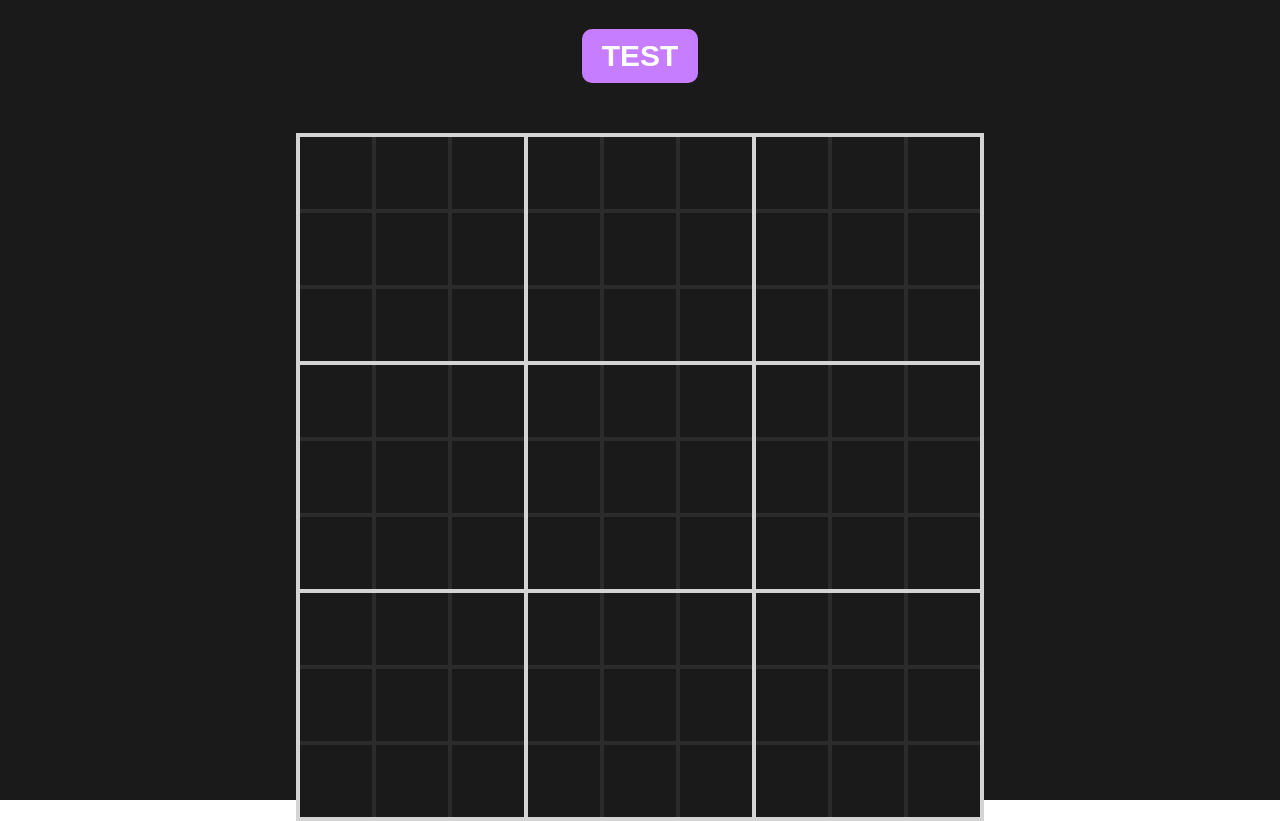
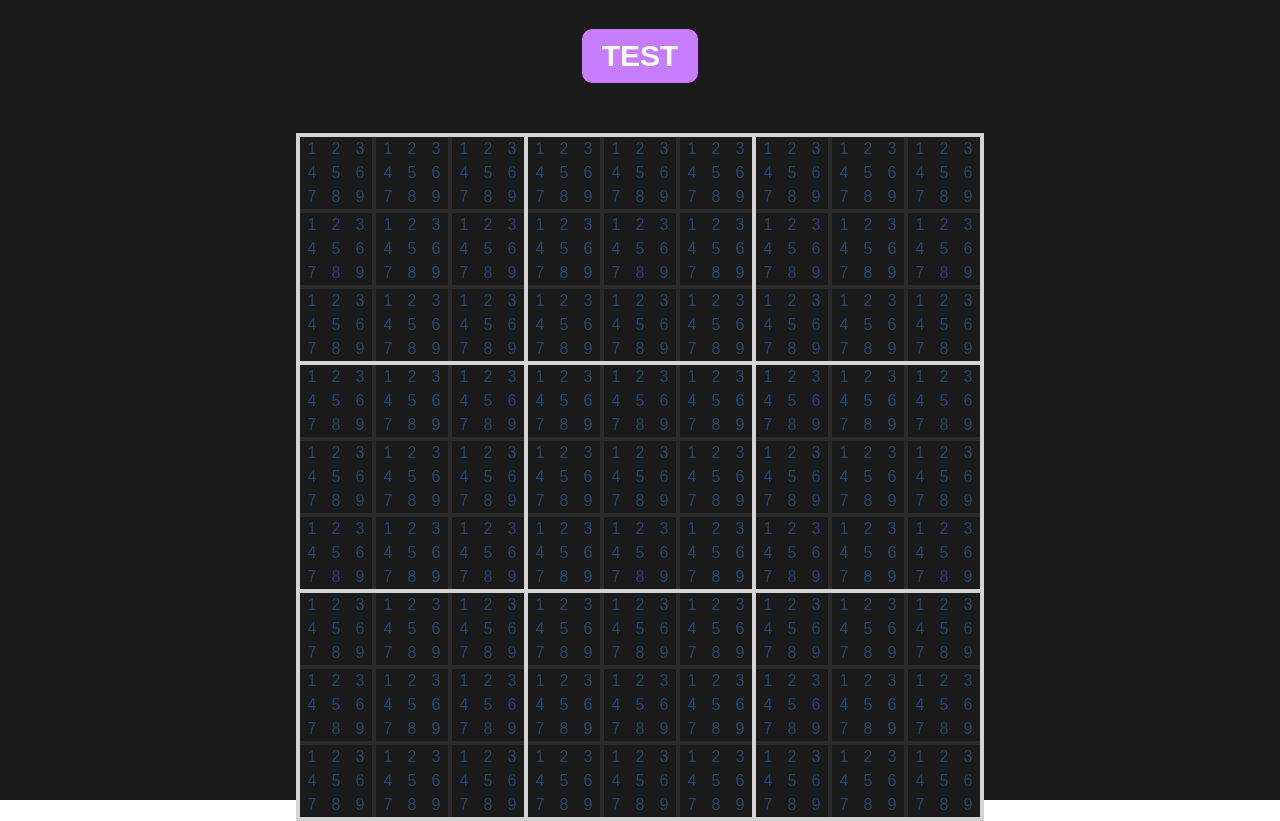
Before and after one commit to MadeYouLoook/Sudoku-React, a React (Create React App) app: page / in a window 1280 px wide. Built offline with nearby package versions, Linux system fonts and the light colour scheme; the HTML template or start-up script is replaced by a standard one.

Commit message:
added notes skeleton

```diff
--- a/src/App.css
+++ b/src/App.css
@@ -36,7 +36,6 @@ body {
 	/* calc(var(--boardHeight) + var(--gridGap) * 2); */
 	background-color: var(--gridLineColor);
 	border: 4px solid var(--blockGridLineColor);
-
 }
 
 .boardWrapper > * {
@@ -50,8 +49,12 @@ body {
 
 .boardBackground {
 	display: grid;
-	grid-template-columns: var(--innerBlock) var(--gridGap) var(--innerBlock) var(--gridGap) var(--innerBlock);
-	grid-template-rows: var(--innerBlock) var(--gridGap) var(--innerBlock) var(--gridGap) var(--innerBlock);
+	grid-template-columns:
+		var(--innerBlock) var(--gridGap) var(--innerBlock) var(--gridGap)
+		var(--innerBlock);
+	grid-template-rows:
+		var(--innerBlock) var(--gridGap) var(--innerBlock) var(--gridGap)
+		var(--innerBlock);
 
 	height: var(--boardHeight);
 	width: var(--boardHeight);
@@ -67,22 +70,43 @@ body {
 	z-index: 1;
 }
 
-.cell {
-	display: flex;
+.cellWrapper {
+	position: relative;
 	height: var(--cellHeight);
 	width: var(--cellHeight);
-	justify-content: center;
-	align-items: center;
-	font-size: var(--cellFontSize);
 	transition: background-color 400ms;
+	user-select: none;
+
 	cursor: default;
-
-	user-select: none;
+	outline: none;
 }
 
-.cell:focus {
-	outline: none;
-	background-color: var(--cellFocusColor);
+.cell {
+	position: absolute;
+	height: 100%;
+	width: 100%;
+	display: flex;
+	align-items: center;
+	justify-content: center;
+	z-index: 1;
+	font-size: var(--cellFontSize);
+}
+
+.notes {
+	height: 100%;
+	width: 100%;
+	z-index: 0;
+	display: grid;
+	grid-template-columns: repeat(3, calc(var(--cellHeight) / 3));
+	grid-template-rows: repeat(3, calc(var(--cellHeight) / 3));
+}
+
+.note {
+	height: 100%;
+	width: 100%;
+	display: flex;
+	align-items: center;
+	justify-content: center;
 }
 
 .button {
--- a/src/components/cell.tsx
+++ b/src/components/cell.tsx
@@ -6,9 +6,9 @@ import React, {
 	useEffect,
 	useCallback,
 } from "react";
+import { Notes } from "./notes"
 import * as Types from "../utility/types";
 import * as Color from "../colors";
-import { BoardResponseKeys } from "../utility/keys";
 
 interface Props {
 	position: Types.Position;
@@ -129,8 +129,7 @@ export const Cell = (props: Props) => {
 			props.setBoard(boardCopy);
 		} else {
 			if (e.key === "Escape") {
-				// used to remove the focus so that onFocus doesnt just
-				// refocus right away
+				// used to remove the focus so that onFocus doesnt just re-focus right away
 				if (ref.current) {
 					ref.current.blur();
 				}
@@ -158,12 +157,12 @@ export const Cell = (props: Props) => {
 		} else {
 			setBackgroundColor(Color.Cell.default);
 		}
-	}, [props.board, props.position, isError, isFocused]);
+	}, [props.board, props.position, isError, isFocused, isHighlighted]);
 
 	return (
 		<div
 			ref={ref}
-			className="cell"
+			className="cellWrapper"
 			tabIndex={0}
 			onKeyDown={(e) => {
 				if (e.key === "Tab") e.preventDefault();
@@ -186,7 +185,11 @@ export const Cell = (props: Props) => {
 				props.setFocus({ row: -1, col: -1 });
 			}}
 		>
-			{number}
+			<div className="cell">
+				{number}
+			</div>
+
+			<Notes></Notes>
 		</div>
 	);
 };
--- /dev/null
+++ b/src/components/notes.tsx
@@ -0,0 +1,15 @@
+interface props {}
+
+export const Notes = (props: props) => {
+	return <div className="notes">
+        <div className="note">1</div>
+        <div className="note">2</div>
+        <div className="note">3</div>
+        <div className="note">4</div>
+        <div className="note">5</div>
+        <div className="note">6</div>
+        <div className="note">7</div>
+        <div className="note">8</div>
+        <div className="note">9</div>
+    </div>;
+};
```
